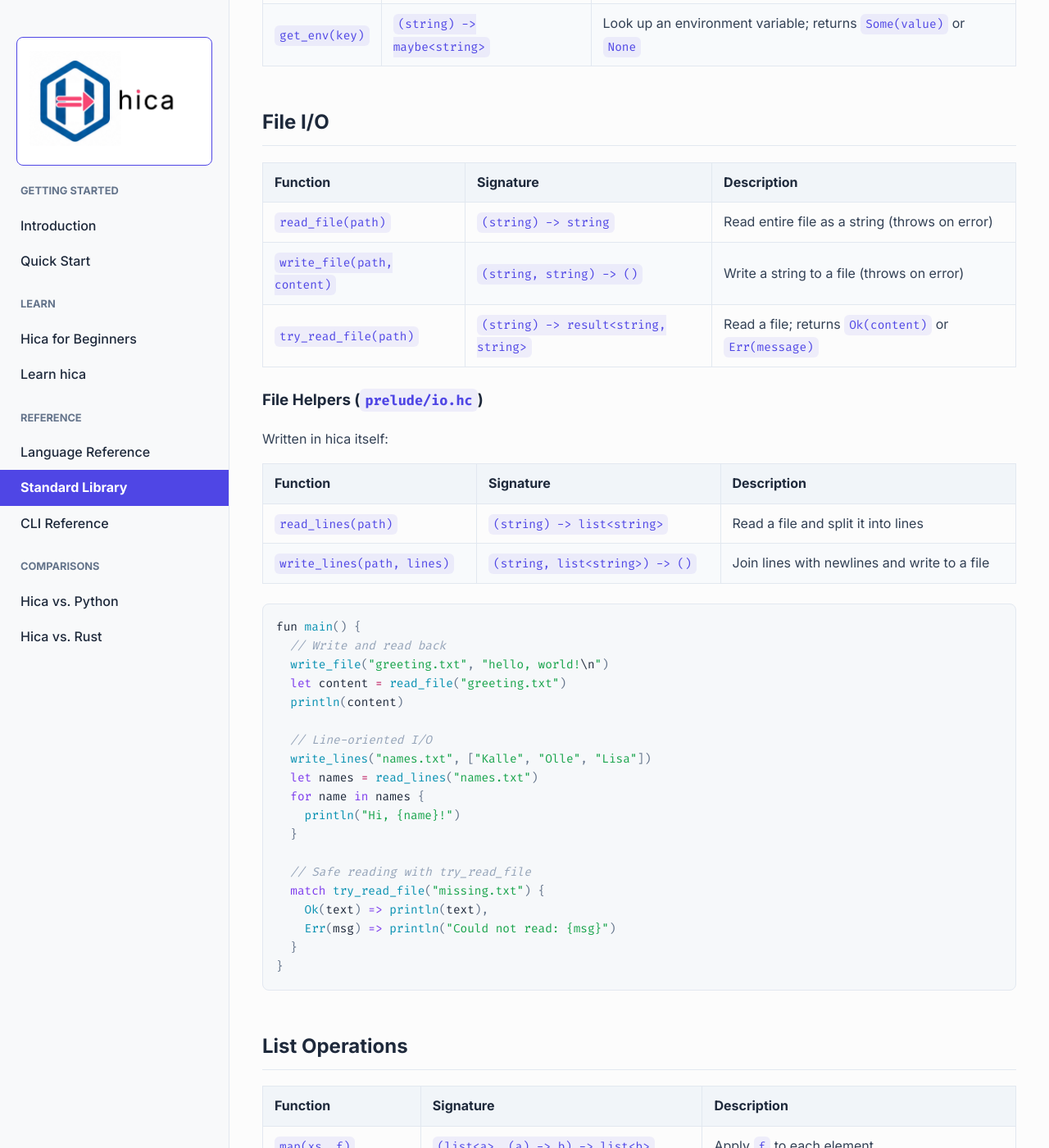
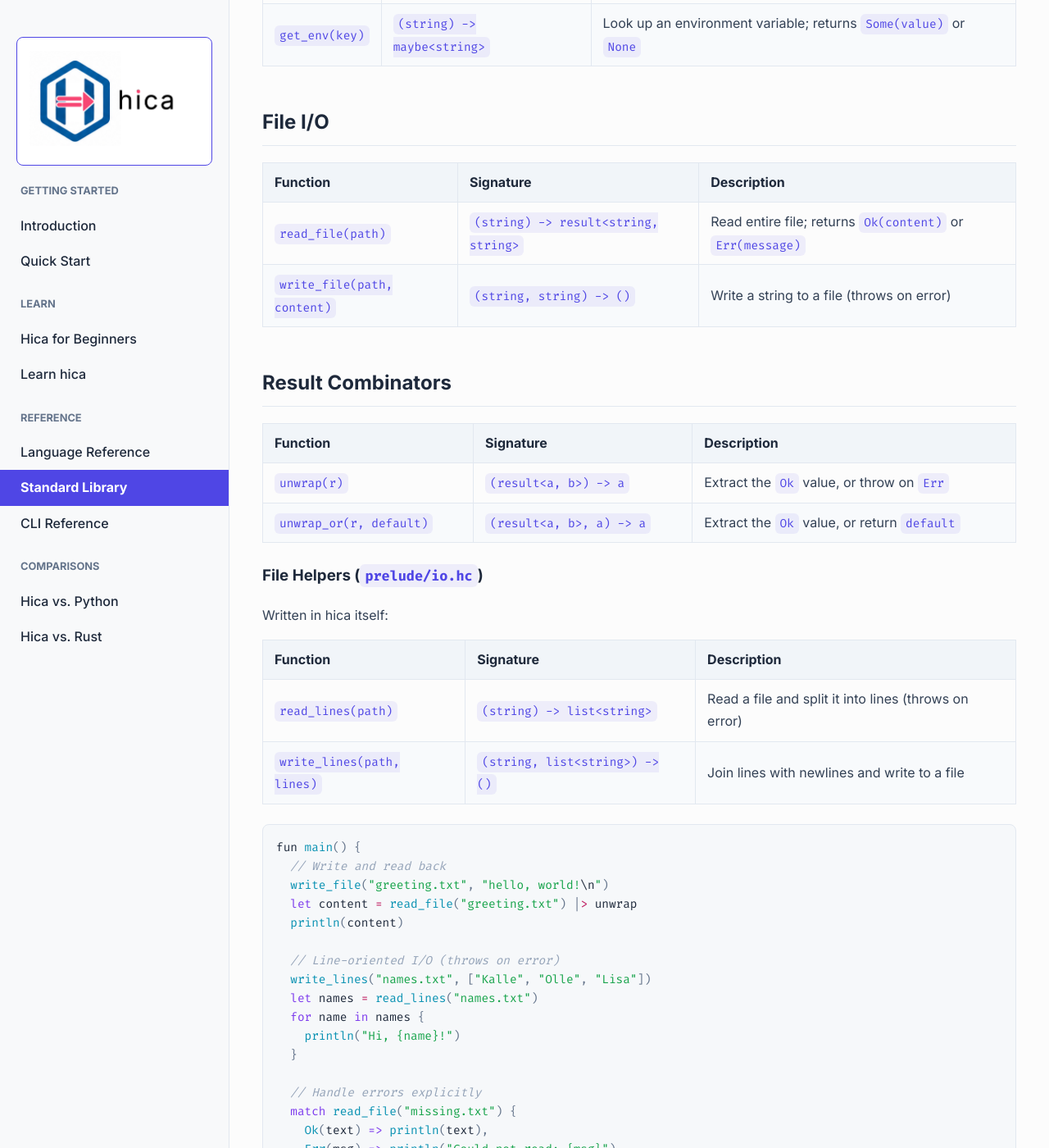
Before and after one commit to cladam/hica, a Jekyll site: the page built from docs/standard-library.md, in a window 1280 px wide and 1400 px high, scrolled down 691 px. Shown: the whole window at 82% size. Built offline with Jekyll 4.4.1, drawn with Linux system fonts in a browser that asks for light colours; some of the changed text lies outside the part shown.

Commit message:
refactor: read_file returns result, add unwrap/unwrap_or, drop try_read_file

````diff
--- a/docs/standard-library.md
+++ b/docs/standard-library.md
@@ -26,9 +26,15 @@ The prelude is hica's built-in standard library. Every function defined here is
 
 | Function | Signature | Description |
 |----------|-----------|-------------|
-| `read_file(path)` | `(string) -> string` | Read entire file as a string (throws on error) |
+| `read_file(path)` | `(string) -> result<string, string>` | Read entire file; returns `Ok(content)` or `Err(message)` |
 | `write_file(path, content)` | `(string, string) -> ()` | Write a string to a file (throws on error) |
-| `try_read_file(path)` | `(string) -> result<string, string>` | Read a file; returns `Ok(content)` or `Err(message)` |
+
+## Result Combinators
+
+| Function | Signature | Description |
+|----------|-----------|-------------|
+| `unwrap(r)` | `(result<a, b>) -> a` | Extract the `Ok` value, or throw on `Err` |
+| `unwrap_or(r, default)` | `(result<a, b>, a) -> a` | Extract the `Ok` value, or return `default` |
 
 ### File Helpers (`prelude/io.hc`)
 
@@ -36,28 +42,33 @@ Written in hica itself:
 
 | Function | Signature | Description |
 |----------|-----------|-------------|
-| `read_lines(path)` | `(string) -> list<string>` | Read a file and split it into lines |
+| `read_lines(path)` | `(string) -> list<string>` | Read a file and split it into lines (throws on error) |
 | `write_lines(path, lines)` | `(string, list<string>) -> ()` | Join lines with newlines and write to a file |
 
 ```rust
 fun main() {
   // Write and read back
   write_file("greeting.txt", "hello, world!\n")
-  let content = read_file("greeting.txt")
+  let content = read_file("greeting.txt") |> unwrap
   println(content)
 
-  // Line-oriented I/O
+  // Line-oriented I/O (throws on error)
   write_lines("names.txt", ["Kalle", "Olle", "Lisa"])
   let names = read_lines("names.txt")
   for name in names {
     println("Hi, {name}!")
   }
 
-  // Safe reading with try_read_file
-  match try_read_file("missing.txt") {
+  // Handle errors explicitly
+  match read_file("missing.txt") {
     Ok(text) => println(text),
     Err(msg) => println("Could not read: {msg}")
   }
+
+  // Provide a fallback
+  let data = read_file("config.txt") |> unwrap_or("default")
+  println(data)
+}
 }
 ```
 
````
Also changed, not shown: documentation/backlog.md (+2 -2 lines), learn/README.md (+2 -2 lines), prelude/README.md (+8 -2 lines), 7 other files.
